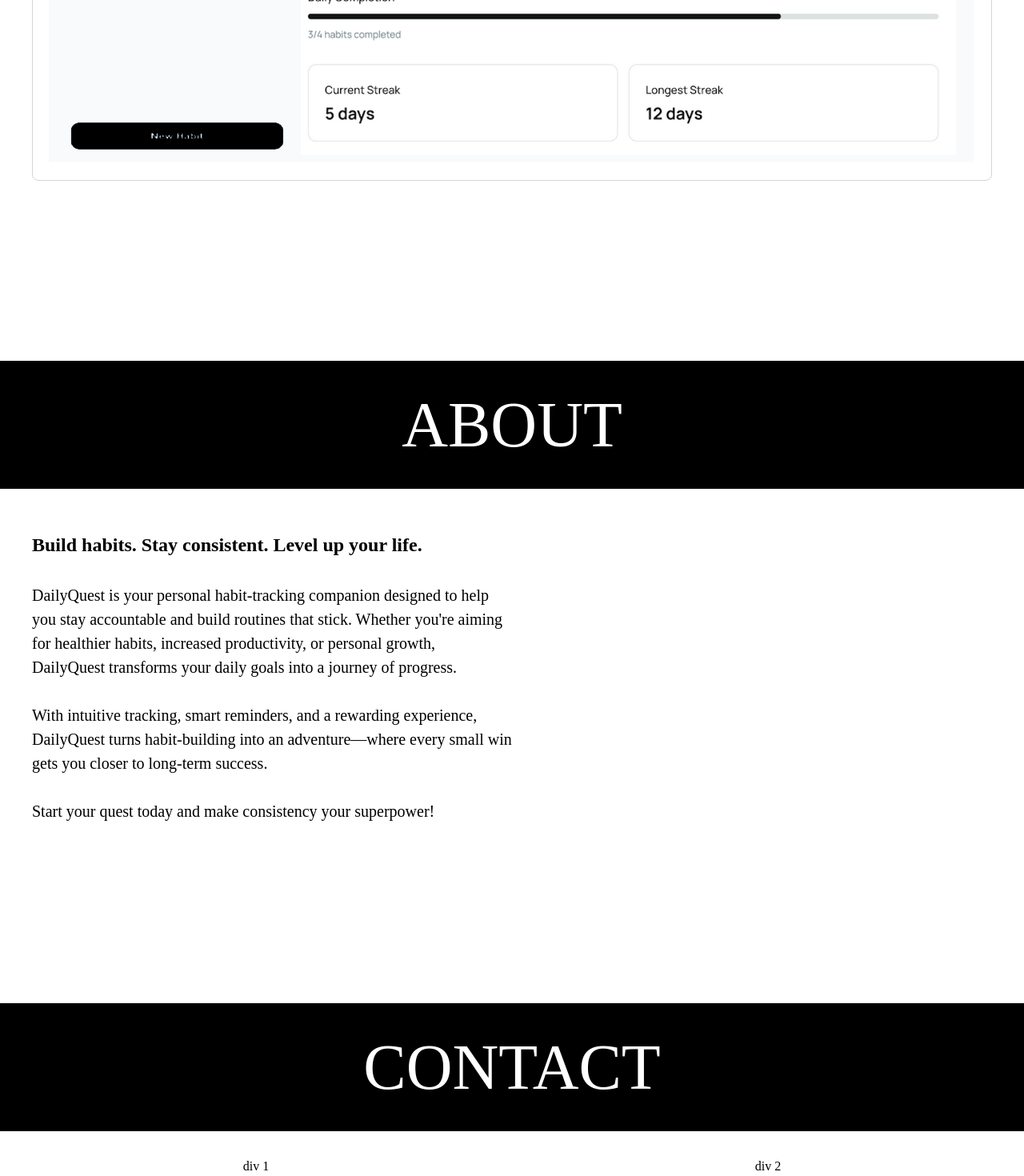
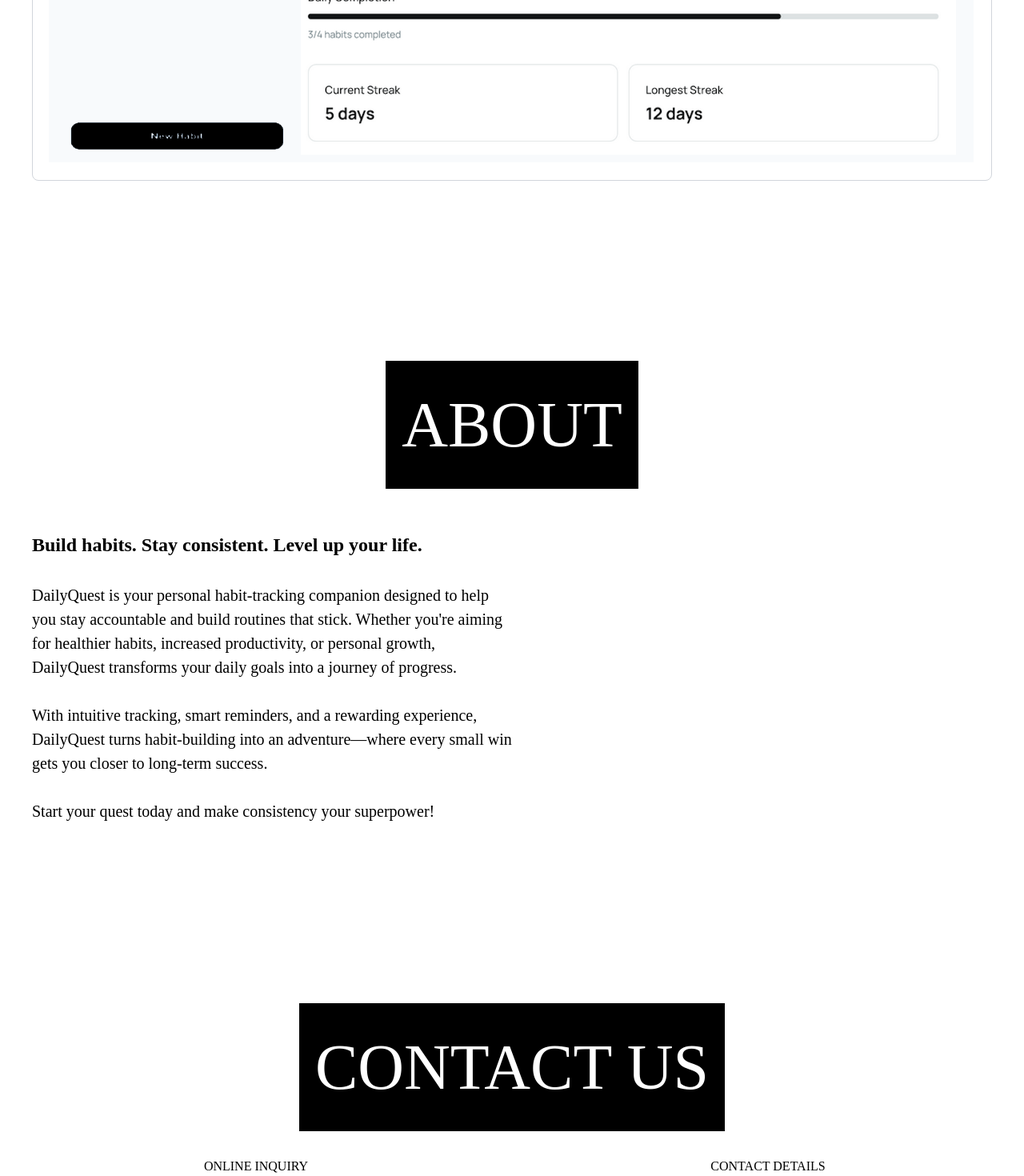
Before and after one commit to stanleypangg/DailyQuest, a React (Vite) app in the folder frontend/: page / in a window 1280 px wide. Shown: the part 1007-2477 px from the top of the page at 80% size. Built offline with nearby package versions, Linux system fonts and the light colour scheme.

Commit message:
contact page details

```diff
--- a/frontend/src/components/home/index.tsx
+++ b/frontend/src/components/home/index.tsx
@@ -36,8 +36,8 @@
         </div>
       </nav>
 
-      <div className="container max-w-[1920px] h-screen m-0 p-0">
-        <div className="flex flex-col justify-center gap-5">
+      <div className="container max-w-[1920px] h-screen m-0 p-0 ">
+        <div className="flex flex-col justify-center gap-5 ">
           {/* Header text */}
           <div
             id="front"
@@ -60,42 +60,51 @@
           </section>
         </div>
         {/* About Section */}
-        <div id="about" className="flex flex-col justify-center gap-5 items-center">
-          <div className="bg-black text-white w-full mx-auto p-5 text-[80px] text-center mt-[225px]">
+        <div
+          id="about"
+          className="flex flex-col justify-center gap-5 items-center"
+        >
+          <div className="bg-black text-white w-fit mx-auto p-5 text-[80px] text-center mt-[225px]">
             ABOUT
           </div>
-          <div id='row' className="flex justify-between flex-wrap mt-8">
-            <div id='aboutCol1' className="max-w-[1200px] text-[20px] w-1/2">
-              <span className="font-extrabold text-[24px]">Build habits. Stay consistent. Level up your life.</span> <br></br>
+          <div id="row" className="flex justify-between flex-wrap mt-8">
+            <div id="aboutCol1" className="max-w-[1200px] text-[20px] w-1/2">
+              <span className="font-extrabold text-[24px]">
+                Build habits. Stay consistent. Level up your life.
+              </span>{" "}
               <br></br>
-              DailyQuest is your personal habit-tracking companion designed to help you stay
-              accountable and build routines that stick. Whether you're aiming for
-              healthier habits, increased productivity, or personal growth,
-              DailyQuest transforms your daily goals into a journey of progress. <br></br>
+              <br></br>
+              DailyQuest is your personal habit-tracking companion designed to
+              help you stay accountable and build routines that stick. Whether
+              you're aiming for healthier habits, increased productivity, or
+              personal growth, DailyQuest transforms your daily goals into a
+              journey of progress. <br></br>
               <br></br>
               With intuitive tracking, smart reminders, and a rewarding
-              experience, DailyQuest turns habit-building into an adventure—where
-              every small win gets you closer to long-term success.  <br></br>
+              experience, DailyQuest turns habit-building into an
+              adventure—where every small win gets you closer to long-term
+              success. <br></br>
               <br></br>
               Start your quest today and make consistency your superpower!
             </div>
-            <div id='aboutCol2' className="w-1/2">
-
-            </div>
+            <div id="aboutCol2" className="w-1/2"></div>
           </div>
         </div>
         {/* Contact Section */}
-        <div id="contact" className="flex flex-col justify-center gap-5 items-center">
-          <div className=" bg-black text-white w-full mx-auto p-5 text-[80px] text-center mt-[225px]">
-            CONTACT
+        <div
+          id="contact"
+          className="flex flex-col justify-center gap-5 items-center"
+        >
+          <div className="bg-black text-white w-fit mx-auto p-5 text-[80px] text-center mt-[225px]">
+            CONTACT US
           </div>
         </div>
-        <div id='row' className="flex justify-between flex-wrap mt-8">
+        <div id="row" className="flex justify-between flex-wrap mt-8">
           <div id="contactCol1" className="w-1/2 text-center">
-            div 1
+            ONLINE INQUIRY
           </div>
           <div id="contactCol2" className="w-1/2 text-center">
-            div 2
+            CONTACT DETAILS
           </div>
         </div>
       </div>
```
